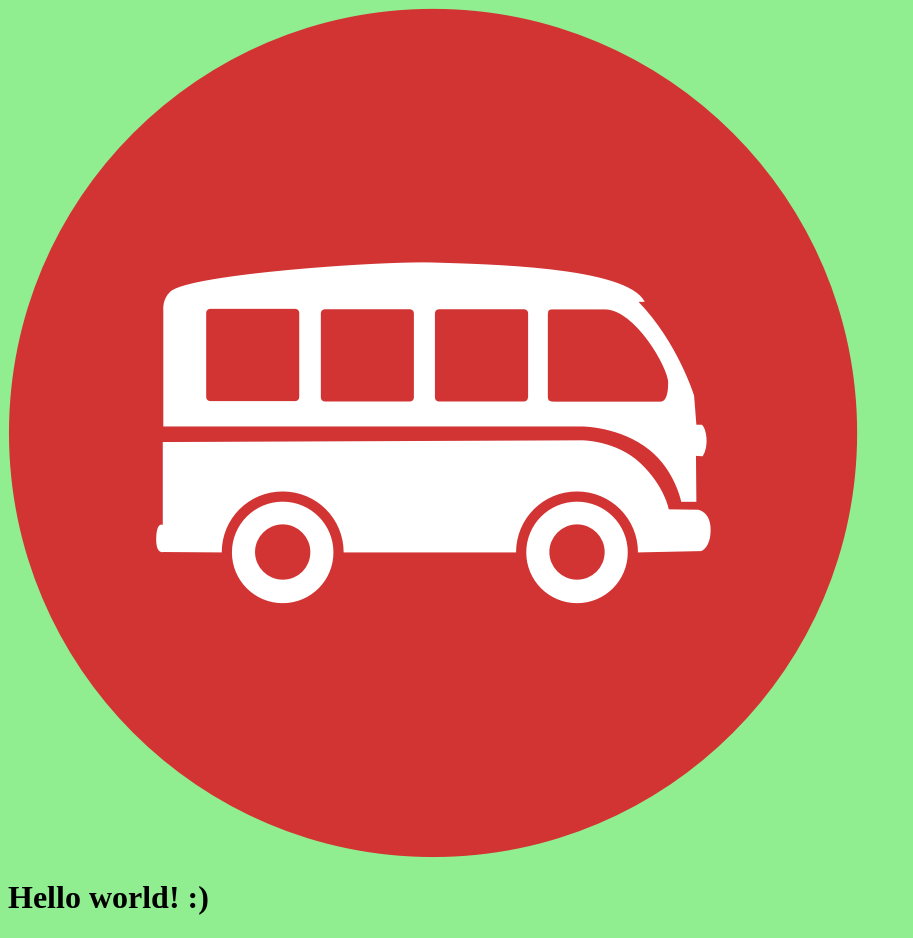
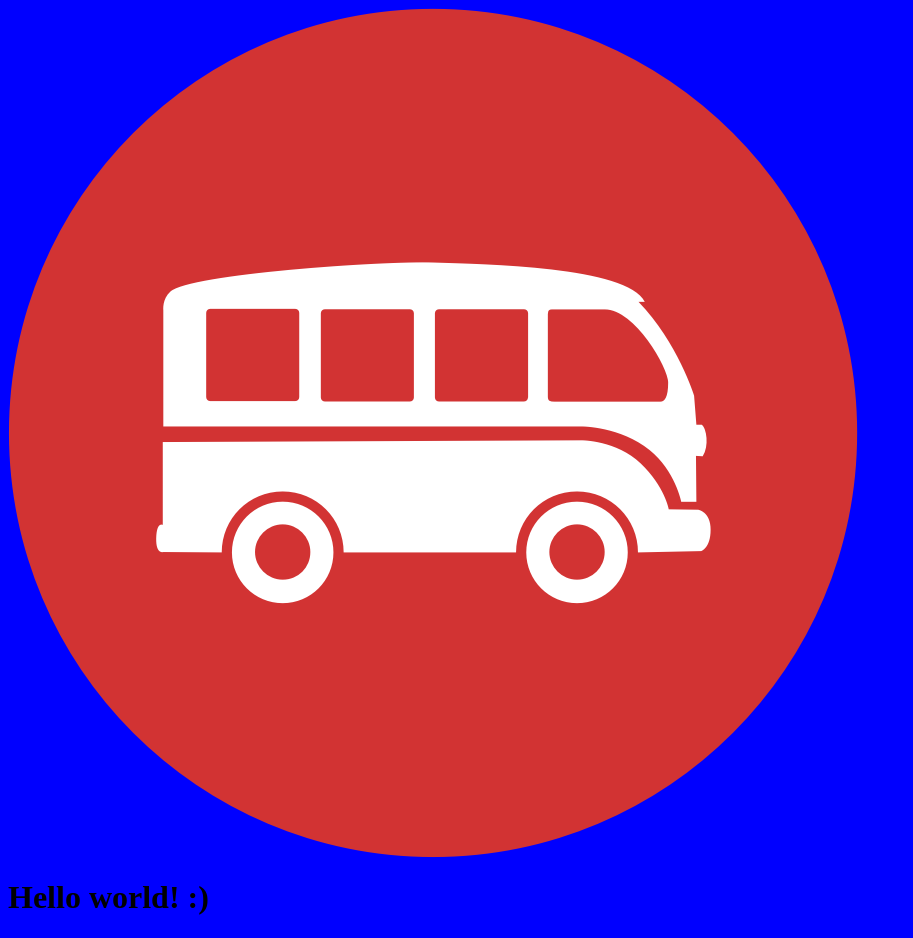
Before and after one commit to cmodena95/git-101, a plain HTML site: page index.html in a window 1280 px wide. Shown: the whole page, without its empty margins (0-913 px from the left). Drawn offline with Linux system fonts and the light colour scheme.

Commit message:
Background is blue

```diff
--- a/style.css
+++ b/style.css
@@ -1,3 +1,3 @@
 body {
-  background-color: lightgreen;
+  background-color: blue;
 }
```
